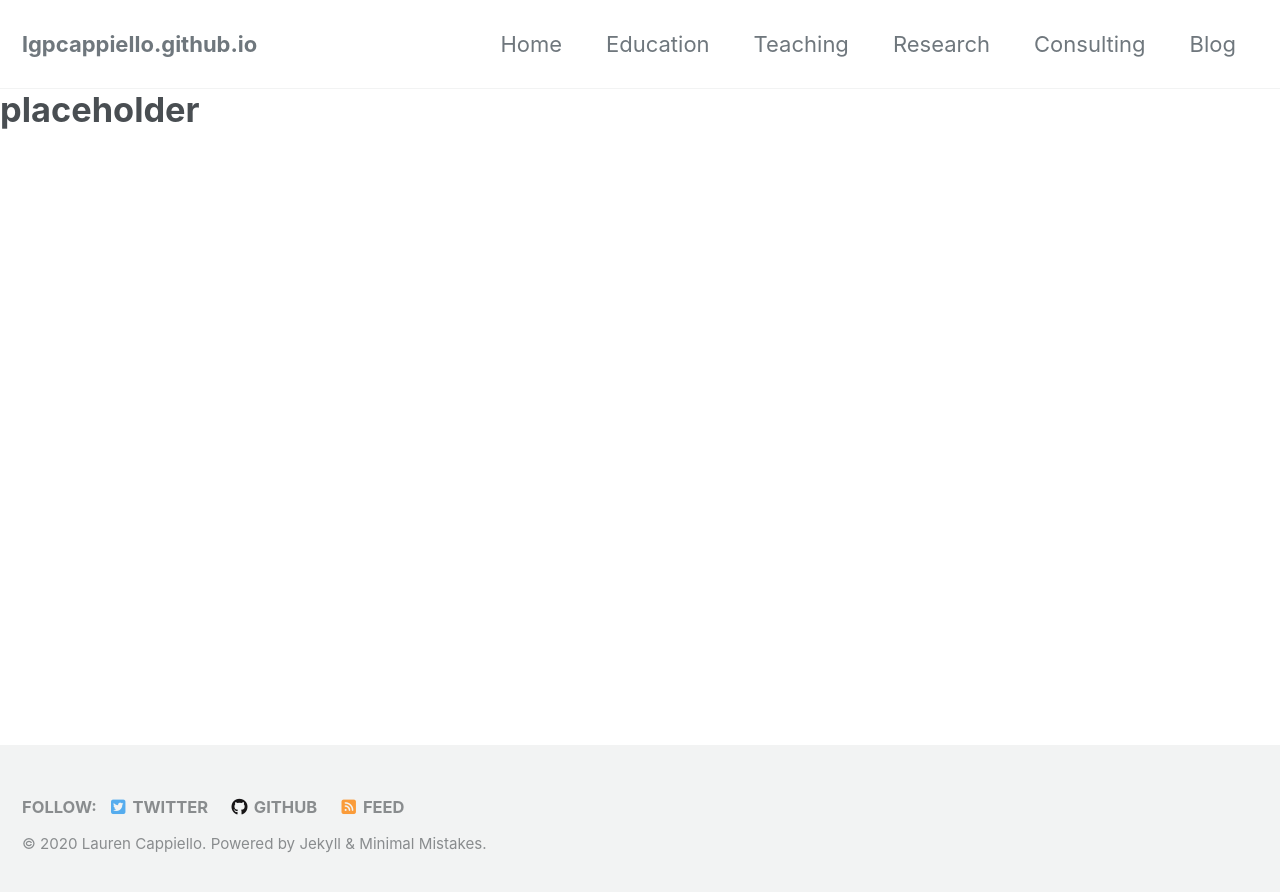
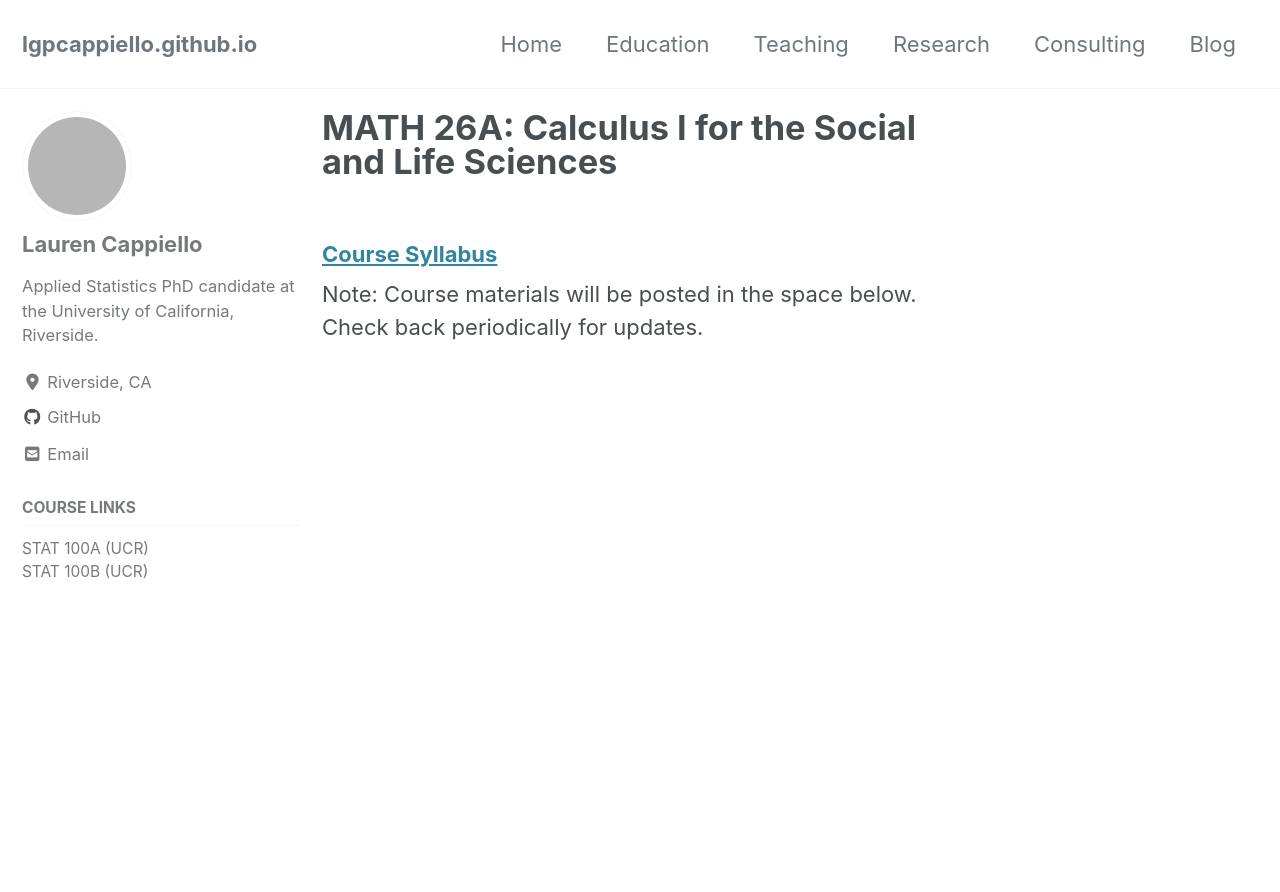
Before and after one commit to lgpcappiello/lgpcappiello.github.io, a Jekyll site: the page built from teaching/math26a/index.md, in a window 1280 px wide and 900 px high. Shown: the top 892 px of the window. Built offline with Jekyll 4.4.1, drawn with Linux system fonts in a browser that asks for light colours; cached includes are drawn as plain includes; nearby versions of some CDN libraries; our own code applies the rules of GitHub Pages for plain Markdown files; grey boxes are pictures that could not be loaded.

Commit message:
Update index.md

```diff
--- a/teaching/math26a/index.md
+++ b/teaching/math26a/index.md
@@ -1 +1,11 @@
-# placeholder
+---
+layout: single
+title: "MATH 26A: Calculus I for the Social and Life Sciences"
+author_profile: true
+sidebar:
+  nav: "teaching"
+---
+
+### <a href="https://lgpcappiello.github.io/teaching/stat100a/syllabus.pdf" target="blank">Course Syllabus</a>
+
+Note: Course materials will be posted in the space below. Check back periodically for updates.
```
